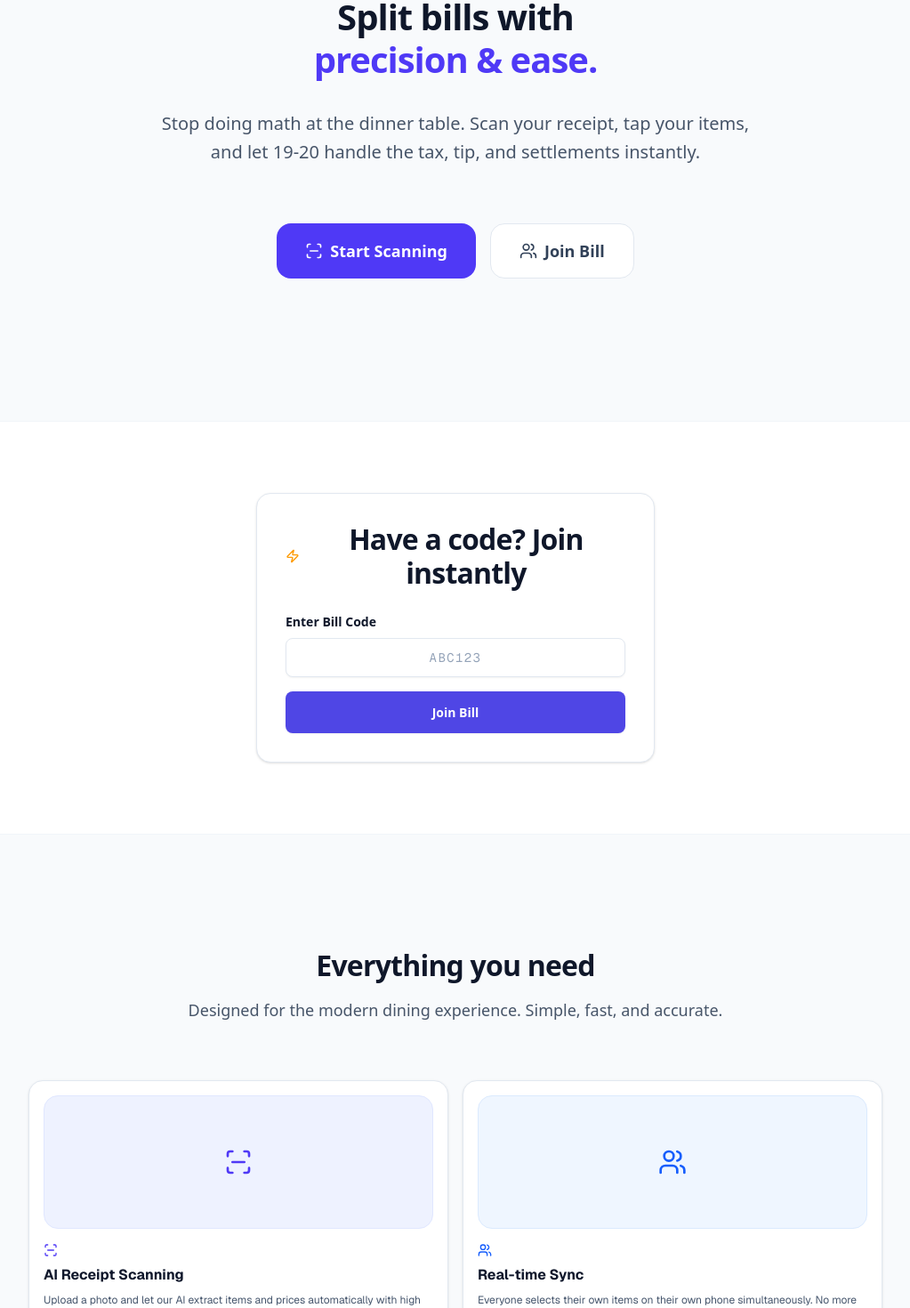
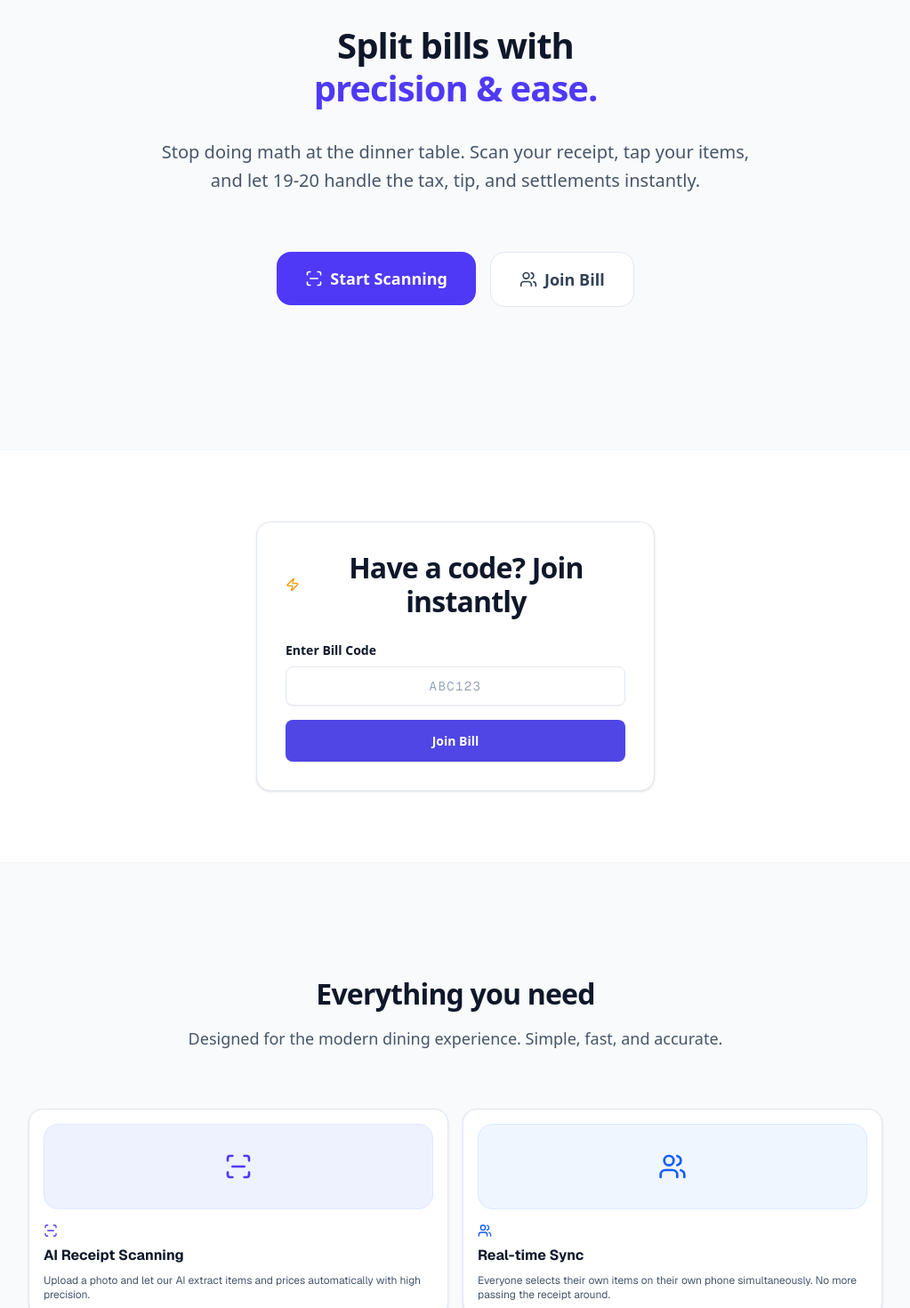
Before and after one commit to Luciferbomb/splitgravity, a Next.js app: page / in a window 1280 px wide. Shown: the part 360-1830 px from the top of the page at 89% size, without its empty margins (128-1151 px from the left). Built offline with nearby package versions, Linux system fonts and the light colour scheme.

Commit message:
Animate homepage: hero cascade, staggered features, pulsing decorations

```diff
--- a/src/app/page.tsx
+++ b/src/app/page.tsx
@@ -5,6 +5,9 @@
 import { BentoGrid, BentoGridItem } from '@/components/ui/bento-grid'
 import Link from 'next/link'
 import { Users, Calculator, Zap, ScanLine, ArrowRight, CheckCircle2 } from 'lucide-react'
+import { motion } from 'framer-motion'
+import { FadeIn, SlideIn, Stagger, StaggerItem, ScaleIn } from '@/components/animation'
+import { transition, variants } from '@/lib/animations'
 
 const items = [
   {
@@ -43,28 +46,48 @@
         <section className="relative pt-20 pb-32 overflow-hidden">
           <div className="container relative z-10">
             <div className="max-w-4xl mx-auto text-center space-y-8">
+              <ScaleIn delay={0.1}>
                 <div className="inline-flex items-center gap-2 px-3 py-1 rounded-full bg-indigo-50 border border-indigo-100 text-indigo-700 text-sm font-medium mb-4">
-                <span className="flex h-2 w-2 rounded-full bg-indigo-600"></span>
+                  <motion.span
+                    className="flex h-2 w-2 rounded-full bg-indigo-600"
+                    animate={{ scale: [1, 1.2, 1] }}
+                    transition={{ duration: 2, repeat: Infinity }}
+                  />
                   v2.0 is now live
                 </div>
+              </ScaleIn>
 
+              <FadeIn delay={0.2}>
                 <h1 className="text-5xl md:text-7xl font-bold tracking-tight text-slate-900">
                   Split bills with <br />
                   <span className="text-indigo-600">precision & ease.</span>
                 </h1>
+              </FadeIn>
 
+              <FadeIn delay={0.3}>
                 <p className="text-xl text-slate-600 max-w-2xl mx-auto leading-relaxed">
                   Stop doing math at the dinner table. Scan your receipt, tap your items, and let 19-20 handle the tax, tip, and settlements instantly.
                 </p>
+              </FadeIn>
 
+              <SlideIn direction="up" delay={0.4}>
                 <div className="flex flex-col sm:flex-row gap-4 justify-center pt-8">
+                  <motion.div
+                    whileHover={{ scale: 1.02, y: -2 }}
+                    whileTap={{ scale: 0.98 }}
+                  >
                     <Link
                       href="/bill/new"
-                  className="inline-flex items-center justify-center px-8 py-4 text-lg font-semibold text-white transition-all bg-indigo-600 rounded-xl hover:bg-indigo-700 hover:shadow-lg hover:-translate-y-1 focus:outline-none focus:ring-2 focus:ring-indigo-500 focus:ring-offset-2"
+                      className="inline-flex items-center justify-center px-8 py-4 text-lg font-semibold text-white transition-all bg-indigo-600 rounded-xl hover:bg-indigo-700 hover:shadow-lg focus:outline-none focus:ring-2 focus:ring-indigo-500 focus:ring-offset-2"
                     >
                       <ScanLine className="w-5 h-5 mr-2" />
                       Start Scanning
                     </Link>
+                  </motion.div>
+                  <motion.div
+                    whileHover={{ scale: 1.02, y: -2 }}
+                    whileTap={{ scale: 0.98 }}
+                  >
                     <Link
                       href="/join"
                       className="inline-flex items-center justify-center px-8 py-4 text-lg font-semibold text-slate-700 transition-all bg-white border border-slate-200 rounded-xl hover:bg-slate-50 hover:border-slate-300 hover:shadow-sm focus:outline-none focus:ring-2 focus:ring-slate-200 focus:ring-offset-2"
@@ -72,14 +95,24 @@
                       <Users className="w-5 h-5 mr-2" />
                       Join Bill
                     </Link>
+                  </motion.div>
                 </div>
+              </SlideIn>
             </div>
           </div>
 
           {/* Background decoration */}
           <div className="absolute top-0 left-0 right-0 h-full overflow-hidden -z-10 pointer-events-none">
-            <div className="absolute top-[-10%] left-[-10%] w-[40%] h-[40%] rounded-full bg-indigo-100/50 blur-3xl" />
-            <div className="absolute bottom-[-10%] right-[-10%] w-[40%] h-[40%] rounded-full bg-blue-100/50 blur-3xl" />
+            <motion.div
+              className="absolute top-[-10%] left-[-10%] w-[40%] h-[40%] rounded-full bg-indigo-100/50 blur-3xl"
+              animate={{ scale: [1, 1.1, 1], opacity: [0.5, 0.7, 0.5] }}
+              transition={{ duration: 8, repeat: Infinity }}
+            />
+            <motion.div
+              className="absolute bottom-[-10%] right-[-10%] w-[40%] h-[40%] rounded-full bg-blue-100/50 blur-3xl"
+              animate={{ scale: [1, 1.2, 1], opacity: [0.5, 0.6, 0.5] }}
+              transition={{ duration: 10, repeat: Infinity }}
+            />
           </div>
         </section>
 
@@ -87,6 +120,7 @@
         <section className="py-12 bg-white border-y border-slate-100">
           <div className="container">
             <div className="max-w-md mx-auto">
+              <ScaleIn delay={0.2}>
                 <div className="bg-white p-8 rounded-2xl shadow-sm border border-slate-200">
                   <div className="text-center mb-6">
                     <h2 className="text-lg font-semibold text-slate-900 flex items-center justify-center gap-2">
@@ -96,6 +130,7 @@
                   </div>
                   <JoinBillForm />
                 </div>
+              </ScaleIn>
             </div>
           </div>
         </section>
@@ -103,23 +138,33 @@
         {/* Features Grid */}
         <section className="py-24 bg-slate-50">
           <div className="container space-y-16">
+            <FadeIn delay={0.1}>
               <div className="text-center space-y-4 max-w-2xl mx-auto">
                 <h2 className="text-3xl md:text-4xl font-bold text-slate-900">Everything you need</h2>
                 <p className="text-slate-600 text-lg">Designed for the modern dining experience. Simple, fast, and accurate.</p>
               </div>
+            </FadeIn>
 
+            <Stagger staggerDelay={0.1}>
               <BentoGrid className="max-w-6xl mx-auto">
                 {items.map((item, i) => (
+                  <StaggerItem key={i}>
+                    <motion.div
+                      whileHover={{ y: -4, scale: 1.01 }}
+                      transition={transition.spring}
+                    >
                       <BentoGridItem
-                  key={i}
                         title={item.title}
                         description={item.description}
                         header={item.header}
                         icon={item.icon}
                         className="bg-white border-slate-200 shadow-sm hover:shadow-md transition-all"
                       />
+                    </motion.div>
+                  </StaggerItem>
                 ))}
               </BentoGrid>
+            </Stagger>
           </div>
         </section>
       </main>
@@ -127,9 +172,11 @@
       {/* Footer */}
       <footer className="bg-white border-t border-slate-200 py-12">
         <div className="container text-center">
+          <FadeIn delay={0.2}>
             <p className="text-slate-500 text-sm">
               © {new Date().getFullYear()} 19-20. Made with ❤️ for hassle-free bill splitting.
             </p>
+          </FadeIn>
         </div>
       </footer>
     </div>
```
Lines whose indentation alone changed are shown as unchanged.
